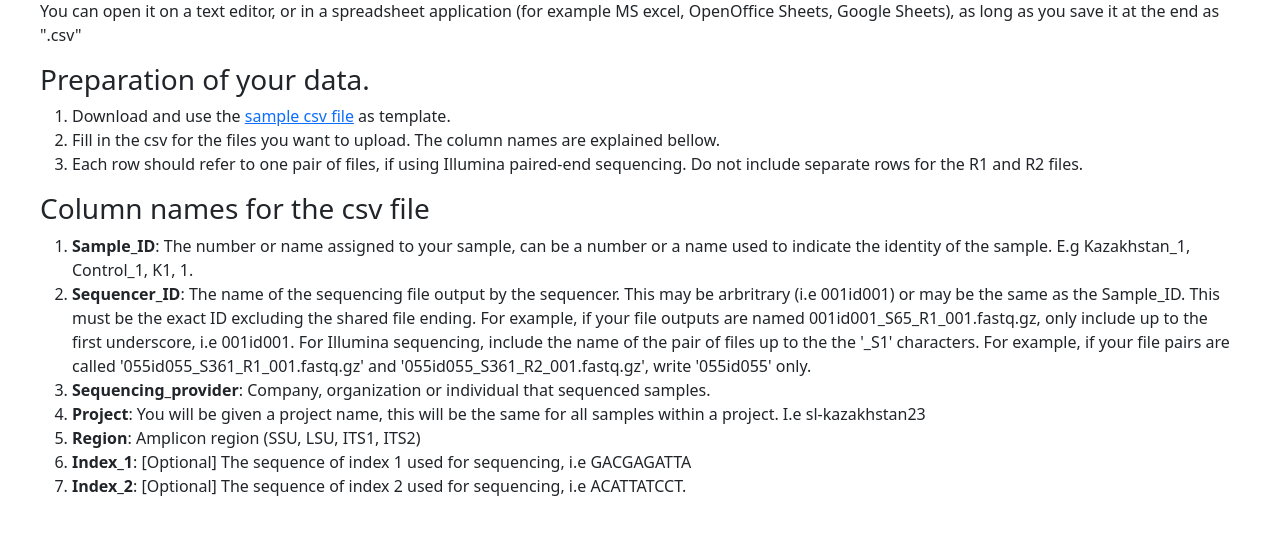
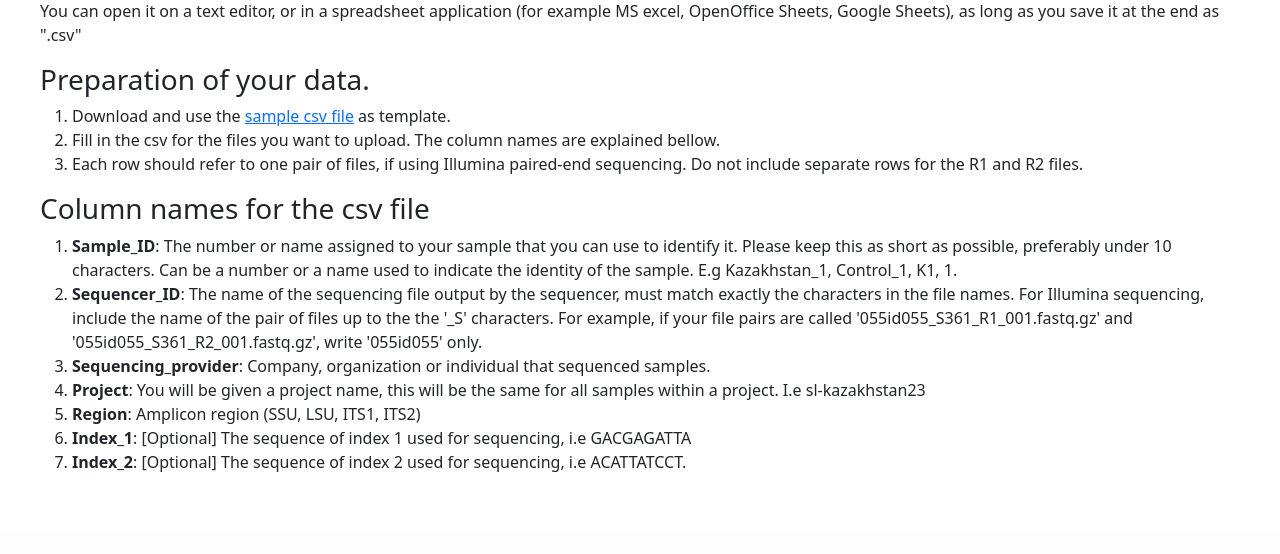
Before and after one commit to SocietyProtectionUndergroundNetworks/sequencing-submission-form, a Flask app: page /csv_structure in a window 1280 px wide. Shown: the part 307-861 px from the top of the page. After the commit the page ends 779 px from the top, so only its background shows below. Run offline with Flask 3, Linux system fonts and the light colour scheme.

Commit message:
Update csv_structure.html

```diff
--- a/templates/csv_structure.html
+++ b/templates/csv_structure.html
@@ -37,8 +37,8 @@
 
         <h3>Column names for the csv file </h3>
         <ol>
-          <li> <span class="fw-bold">Sample_ID</span>: The number or name assigned to your sample, can be a number or a name used to indicate the identity of the sample. E.g Kazakhstan_1, Control_1, K1, 1. </li>
-          <li> <span class="fw-bold">Sequencer_ID</span>: The name of the sequencing file output by the sequencer. This may be arbritrary (i.e 001id001) or may be the same as the Sample_ID. This must be the exact ID excluding the shared file ending. For example, if your file outputs are named 001id001_S65_R1_001.fastq.gz, only include up to the first underscore, i.e 001id001. For Illumina sequencing, include the name of the pair of files up to the the '_S1' characters. For example, if your file pairs are called '055id055_S361_R1_001.fastq.gz' and '055id055_S361_R2_001.fastq.gz', write '055id055' only.</li>
+          <li> <span class="fw-bold">Sample_ID</span>: The number or name assigned to your sample that you can use to identify it. Please keep this as short as possible, preferably under 10 characters. Can be a number or a name used to indicate the identity of the sample. E.g Kazakhstan_1, Control_1, K1, 1. </li>
+          <li> <span class="fw-bold">Sequencer_ID</span>: The name of the sequencing file output by the sequencer, must match exactly the characters in the file names. For Illumina sequencing, include the name of the pair of files up to the the '_S' characters. For example, if your file pairs are called '055id055_S361_R1_001.fastq.gz' and '055id055_S361_R2_001.fastq.gz', write '055id055' only.</li>
           <li> <span class="fw-bold">Sequencing_provider</span>: Company, organization or individual that sequenced samples.</li>
           <li> <span class="fw-bold">Project</span>: You will be given a project name, this will be the same for all samples within a project. I.e sl-kazakhstan23</li>
           <li> <span class="fw-bold">Region</span>: Amplicon region (SSU, LSU, ITS1, ITS2)</li>
```
